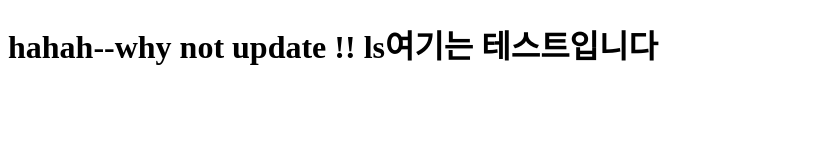
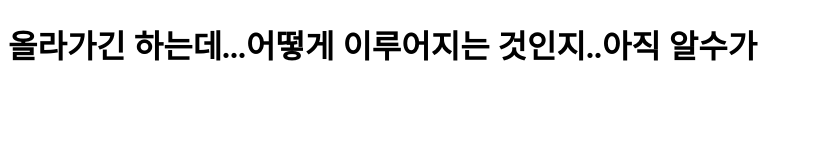
Before and after one commit to ifyaa/HelloWorld, a plain HTML site: page index.html in a window 1280 px wide. Shown: the whole page, without its empty margins (0-813 px from the left). Drawn offline with Linux system fonts and the light colour scheme.

Commit message:
test-yet

```diff
--- a/index.html
+++ b/index.html
@@ -6,6 +6,6 @@
     <title>Document</title>
 </head>
 <body>
-    <h1>hahah--why not update !! ls여기는 테스트입니다</h1>
+    <h1>올라가긴 하는데...어떻게 이루어지는 것인지..아직 알수가</h1>
 </body>
 </html>
```
